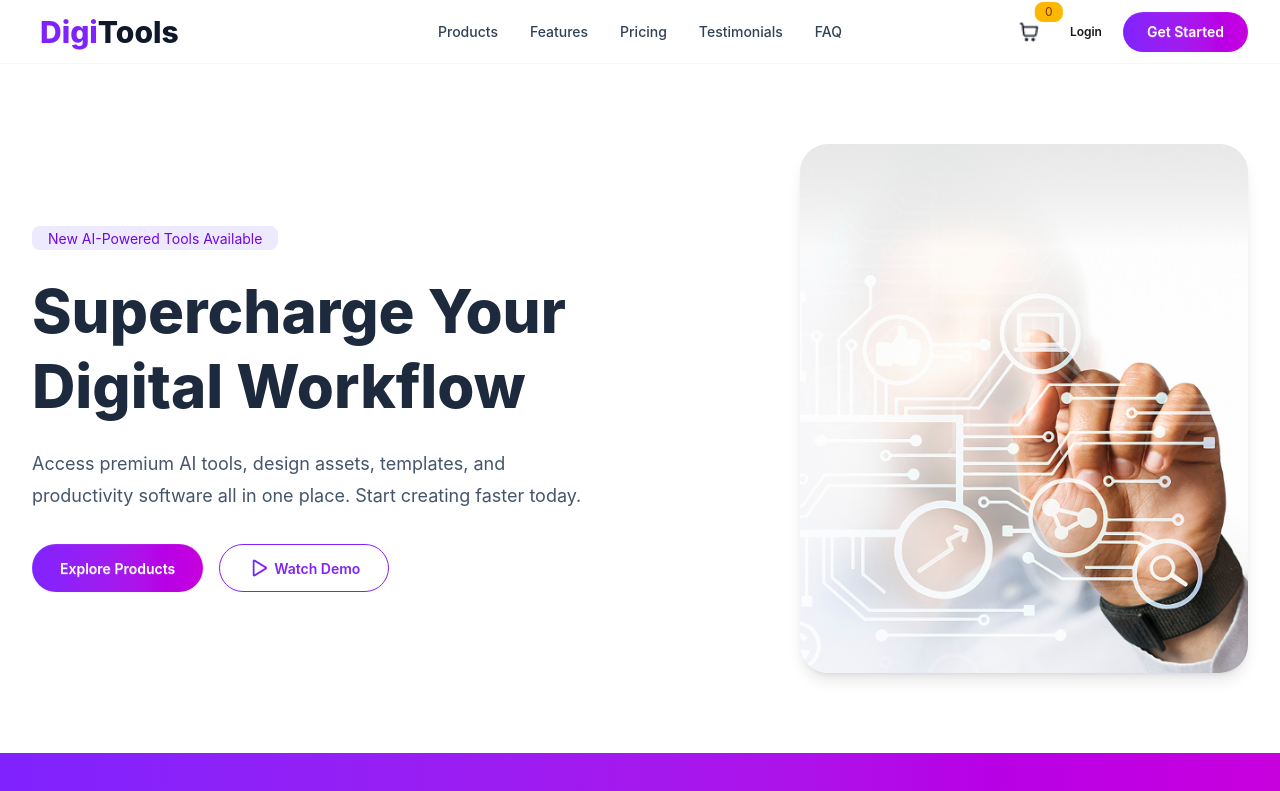
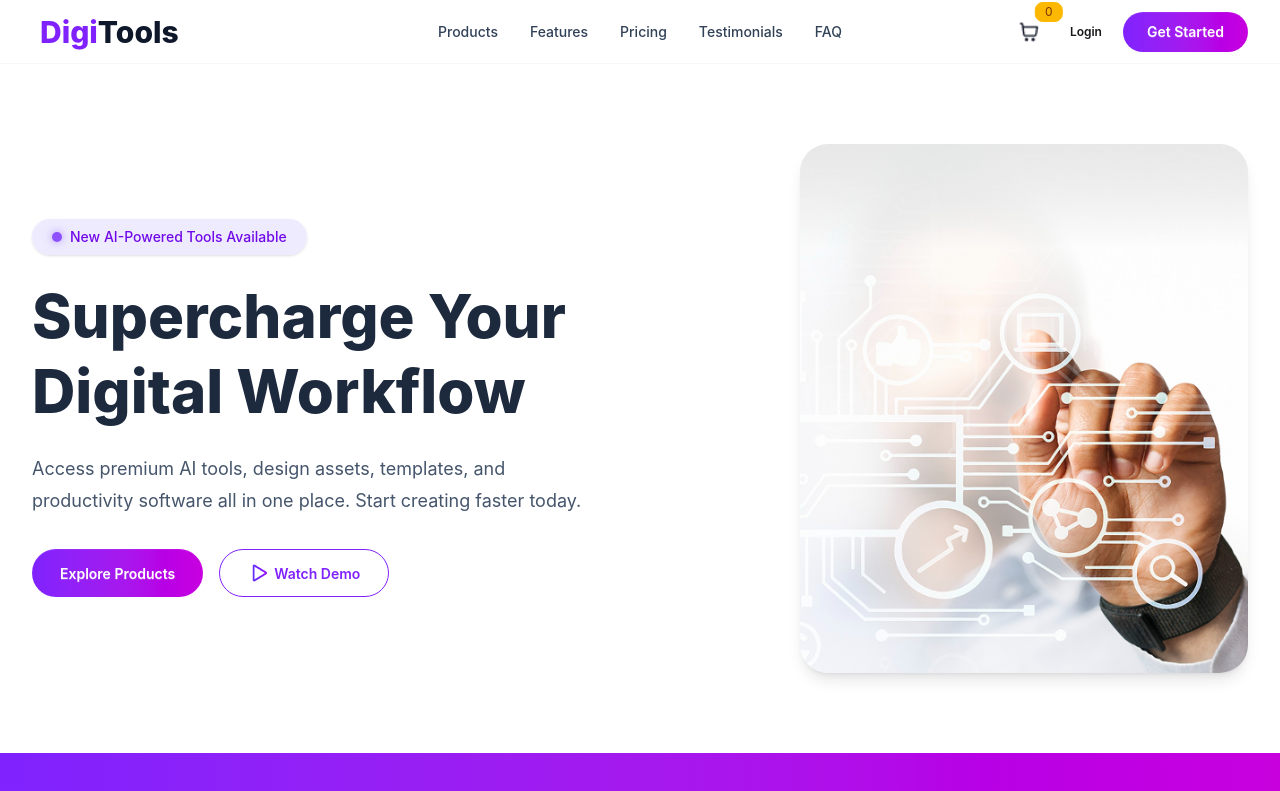
Before and after one commit to t0wk1r/digital-tools-buying-website, a React (Vite) app: page / in a window 1280 px wide. Shown: the top 791 px of the page. Built offline with nearby package versions, Linux system fonts and the light colour scheme.

Commit message:
hero section modify

```diff
--- a/src/components/Hero.jsx
+++ b/src/components/Hero.jsx
@@ -5,11 +5,11 @@ function Hero() {
   return (
     <section
       id="features"
-      className="mx-auto grid max-w-7xl items-center gap-10 px-4 py-12 lg:grid-cols-2 lg:px-8 lg:py-20"
-    >
+      className="mx-auto grid max-w-7xl items-center gap-10 px-4 py-12 lg:grid-cols-2 lg:px-8 lg:py-20">
       <div className="order-1">
-        <div className="badge border-0 bg-violet-100 px-4 py-3 text-violet-700">
-          New AI-Powered Tools Available
+        <div className="inline-flex items-center gap-2 rounded-full bg-violet-100/90 px-5 py-2 text-sm font-medium text-violet-700 shadow-sm">
+          <span className="h-2.5 w-2.5 rounded-full bg-violet-500 shadow-[0_0_8px_rgba(139,92,246,0.6)]"></span>
+          <span>New AI-Powered Tools Available</span>
         </div>
 
         <h1 className="mt-6 text-4xl font-extrabold leading-tight text-slate-800 sm:text-5xl lg:text-6xl">
```
